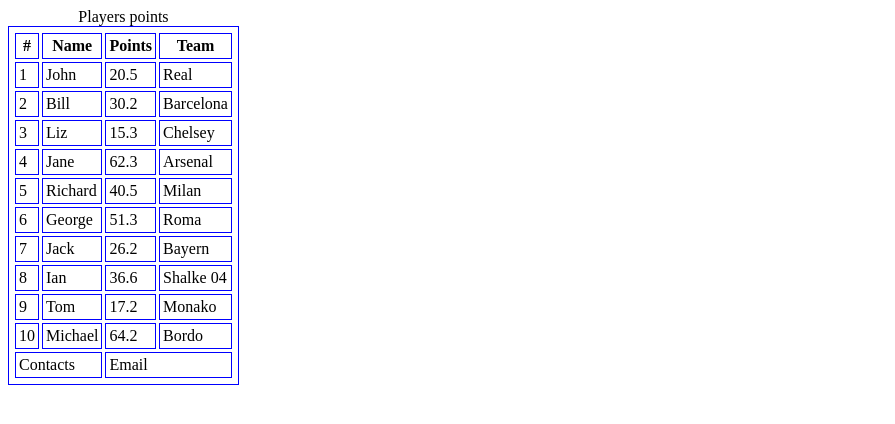
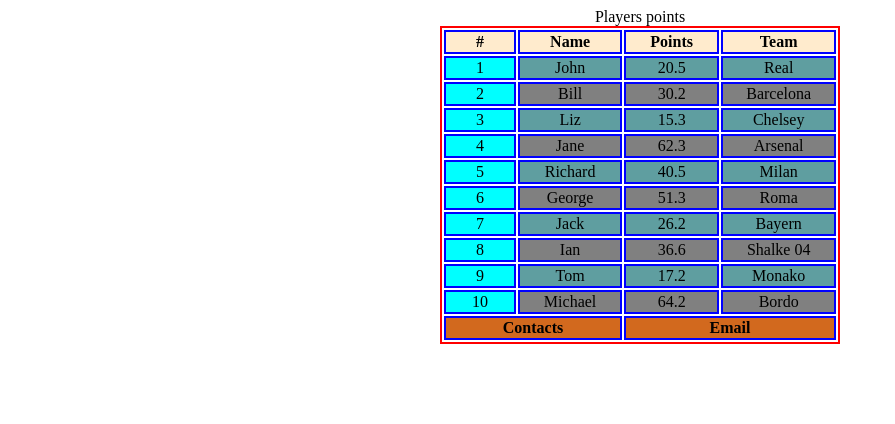
Before and after one commit to javidoru02-byte/Colorful-table, a plain HTML site: page index.html in a window 1280 px wide. Shown: the whole page, without its empty margins (0-895 px from the left). Drawn offline with Linux system fonts and the light colour scheme.

Commit message:
Add style

```diff
--- a/assets/css/style.css
+++ b/assets/css/style.css
@@ -1,7 +1,33 @@
-.players-table,
+table,
 th,
 td {
-  border: 1px, solid, blue;
-  padding: 3px;
-  border-spacing: 3px;
+  border: 2px solid blue;
+  text-align: center;
+  margin-left: auto;
+  margin-right: auto;
+  width: 400px;
 }
+
+table {
+  border: 2px solid red;
+}
+
+thead :nth-child(1) {
+  background-color: blanchedalmond;
+}
+
+tr td:first-child {
+  background-color: aqua;
+}
+
+tfoot :nth-child(1) {
+  background-color: chocolate;
+}
+
+tbody tr:nth-child(even) {
+  background-color: grey;
+}
+
+tbody tr:nth-child(odd) {
+  background-color: cadetblue;
+}
--- a/index.html
+++ b/index.html
@@ -10,6 +10,7 @@
     <header></header>
 
     <main>
+      <section>
         <table class="players-table">
           <caption>
             Players points
@@ -87,11 +88,12 @@
           </tbody>
           <tfoot>
             <tr>
-            <td colspan="2">Contacts</td>
-            <td colspan="2">Email</td>
+              <th colspan="2">Contacts</th>
+              <th colspan="2">Email</th>
             </tr>
           </tfoot>
         </table>
+      </section>
     </main>
 
     <footer></footer>
```
Lines whose indentation alone changed are shown as unchanged.
